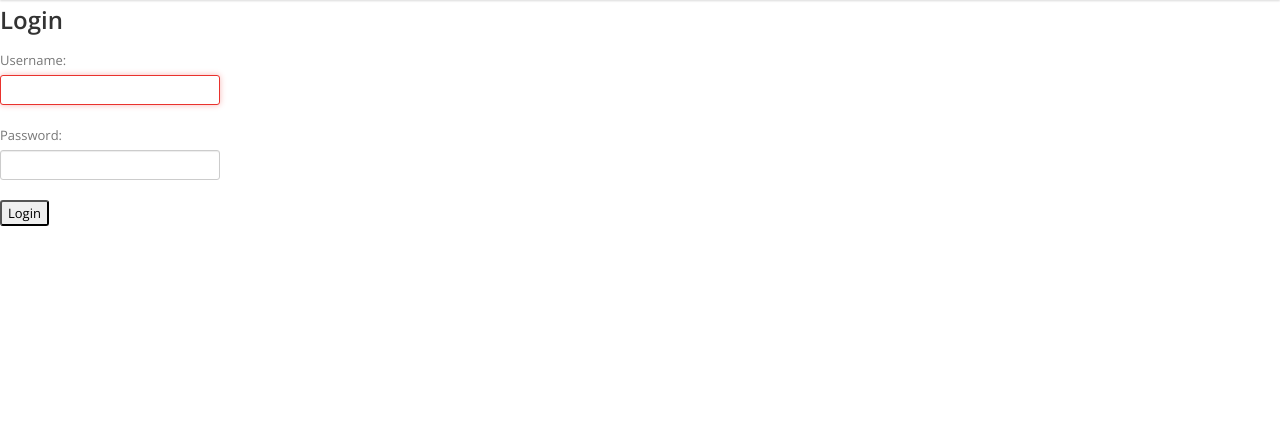
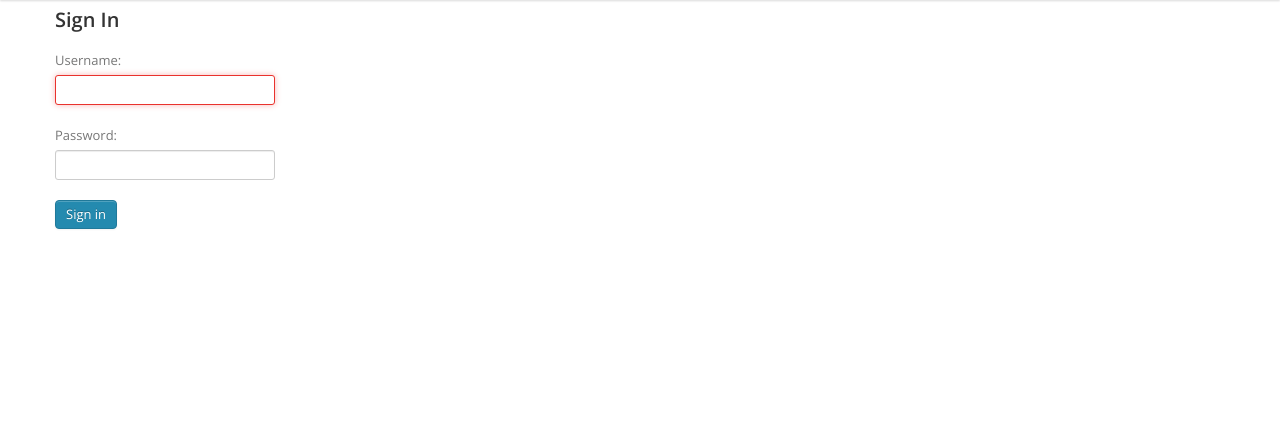
Before and after one commit to GoranAviani/inaivatools, a Django app: page /users/login/ in a window 1280 px wide. Shown: the part 61-489 px from the top of the page. Run offline with Django 3.2, Linux system fonts and the light colour scheme; some libraries are stand-ins or nearby versions.

Commit message:
login page

```diff
--- a/templates/registration/login.html
+++ b/templates/registration/login.html
@@ -4,10 +4,40 @@
 {% block title %}Login{% endblock %}
 
 {% block content %}
-<h2>Login</h2>
-<form method="post">
-  {% csrf_token %}
-  {{ form.as_p }}
-  <button type="submit">Login</button>
-</form>
+
+
+
+<div class="page-content container">
+
+    <div class="col-lg-4 col-lg-offset-4">
+      <div class="login-wrapper">
+            <div class="box">
+                <div class="content-wrap">
+                    <h3>Sign In</h3>
+                    <div class="social">
+                      <form method="post">
+                        {% csrf_token %}
+                        {{ form.as_p }}
+                        <div class="action">
+                        <button type="submit" class="btn btn-primary signup">Sign in</button>
+                      </form>
+                  </div>
+                    </div>
+                </div>
+            </div>
+        </div>
+
+  </div>
+
+
+
+
+
+
+
+
+
+
+
+
 {% endblock %}
```
Also changed, not shown: 1 other file.
